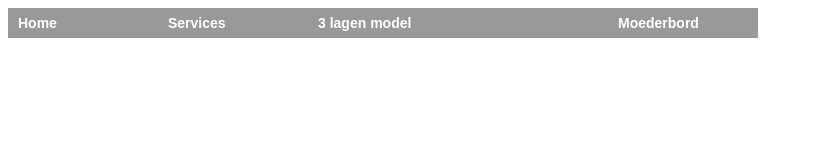
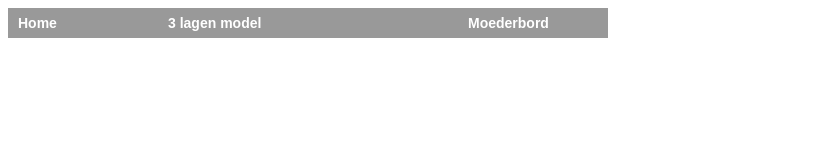
Before and after one commit to RivavRuiten/RivavRuiten.github.io, a plain HTML site: page dropdownmenu.html in a window 1280 px wide. Shown: the whole page, without its empty margins (0-813 px from the left). Drawn offline with Linux system fonts and the light colour scheme.

Commit message:
Update dropdownmenu.html

```diff
--- a/dropdownmenu.html
+++ b/dropdownmenu.html
@@ -9,7 +9,6 @@
   <body>
 <ul class="top-level-menu">
     <li><a href="/index.html">Home</a></li>
-    <li><a href="#">Services</a></li>
    <li><a href="3lagenmodel.html">3 lagen model</a><li>
     <li><a href="#"> Moederbord</a>
 	      <ul class="second-level-menu">
```
